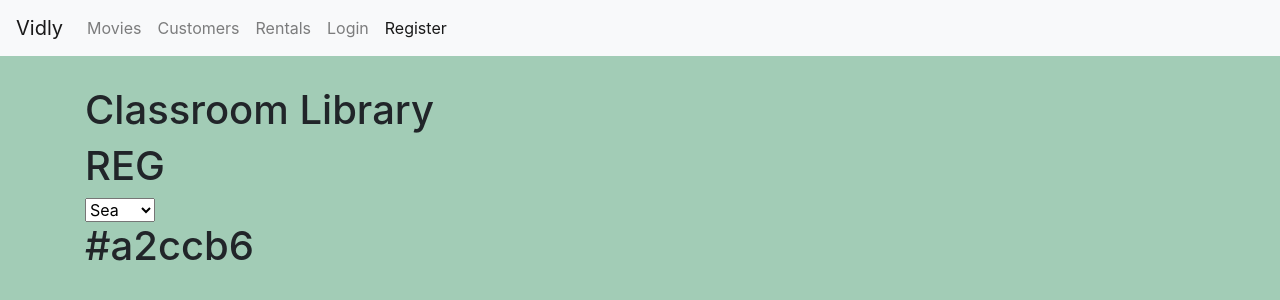
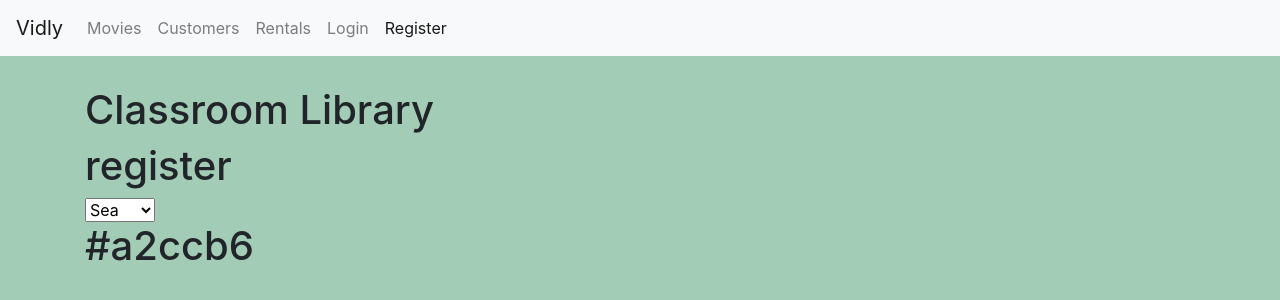
Before and after one commit to baboettcher/classroom-library, a React (Create React App) app: page /register in a window 1280 px wide. Shown: the top 300 px of the page. Built offline with nearby package versions, Linux system fonts and the light colour scheme.

Commit message:
Revert "caps"
This reverts commit 5058c063e3d17823da5613e57203e7750375adcf.

```diff
--- a/src/components/register.jsx
+++ b/src/components/register.jsx
@@ -4,7 +4,7 @@ import Form from "./common/form"
 class Register extends Form {
   state = {}
   render() {
-    return (<h1>REG</h1>);
+    return (<h1>register</h1>);
   }
 }
 
```
